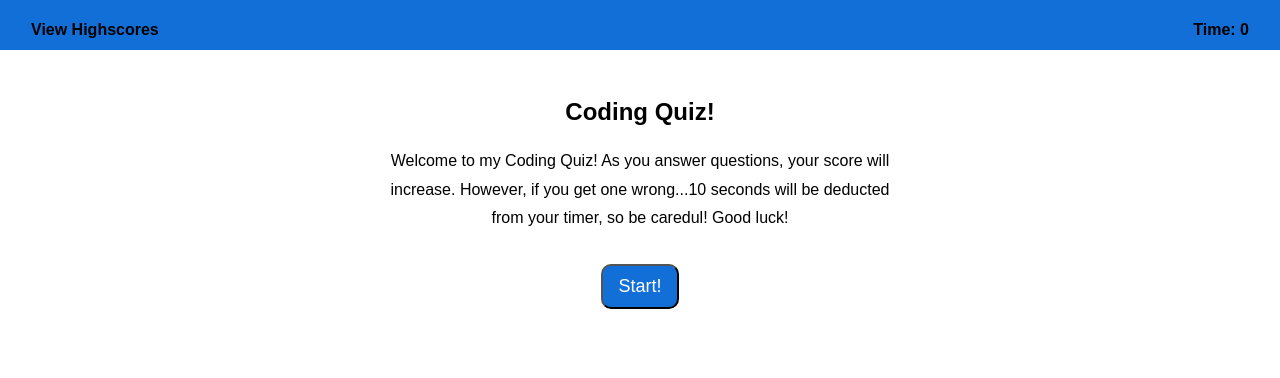
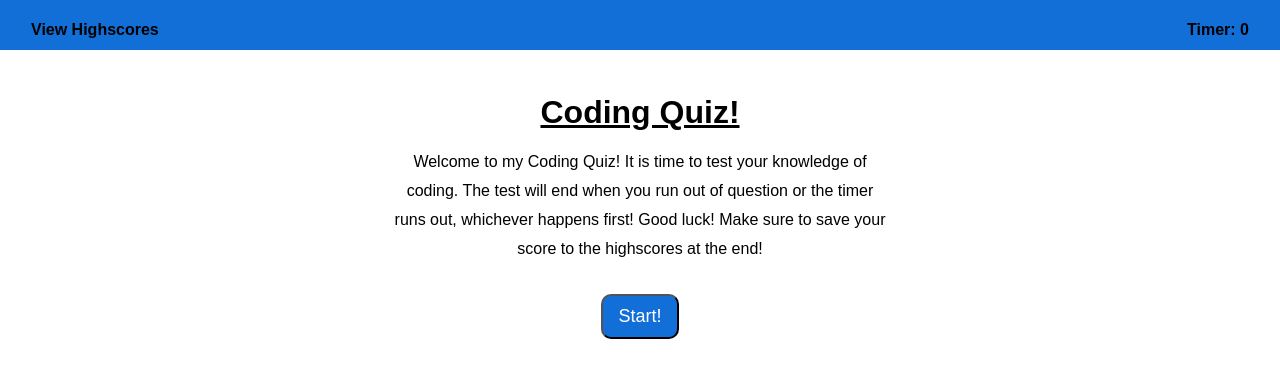
Before and after one commit to hadleyc15/coding-quiz, a plain HTML site: page index.html in a window 1280 px wide. Drawn offline with Linux system fonts and the light colour scheme.

Commit message:
slight style changes and html text update

```diff
--- a/assets/css/style.css
+++ b/assets/css/style.css
@@ -32,6 +32,10 @@ nav #timerNav {
     line-height: 1.8rem;
 }
 
+.container h1 {
+    text-decoration: underline;
+}
+/* styling for the main button */
 .button {
     font-size: 18px;
     margin-top: 15px;
--- a/index.html
+++ b/index.html
@@ -1,8 +1,9 @@
 <!DOCTYPE html>
 <html lang="en-us">
+
 <head>
-    <title>Javascript Quiz Time!</title>
-    <!-- Page stylesheet -->
+    <title>Coding Quiz!</title>
+    <!-- Link to CSS file -->
     <link rel="stylesheet" href="./assets/css/style.css">
     <meta name="viewport" content="width=device-width, initial-scale=1">
 </head>
@@ -10,16 +11,18 @@
 <body>
     <nav>
         <a id="highScoresNav">View Highscores</a>
-        <a id="timerNav">Time: 0</a>
+        <a id="timerNav">Timer: 0</a>
     </nav>
     <div class="container">
-        <h2 id="homeTitle">Coding Quiz!</h2>
+        <h1 id="homeTitle">Coding Quiz!</h1>
         <p id="homeText">
-            Welcome to my Coding Quiz! As you answer questions, your score will increase. However, if you get one
-            wrong...10 seconds will be deducted from your timer, so be caredul! Good luck!
+            Welcome to my Coding Quiz! It is time to test your knowledge of coding. The test will end when you run out of question or the timer runs out, whichever happens first!
+            Good luck! Make sure to save your score to the highscores at the end!
         </p>
         <button class="button" id="start">Start!</button>
     </div>
 </body>
+<!-- Link to Javascript file -->
 <script src="./assets/js/script.js"></script>
+
 </html>
```
